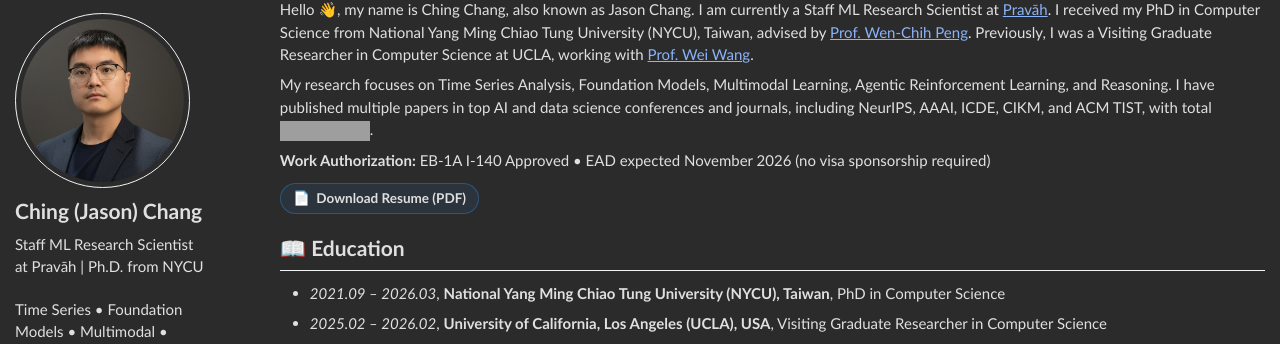
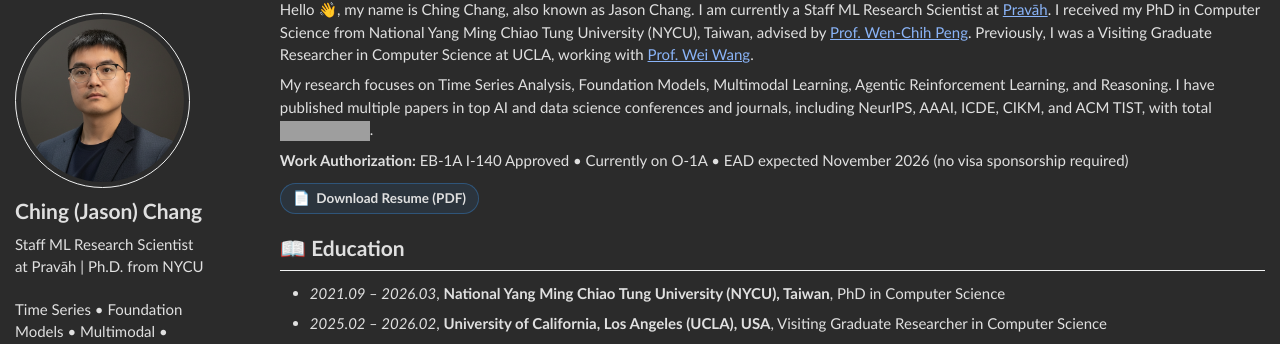
Before and after one commit to blacksnail789521/blacksnail789521.github.io, a Jekyll site: the page built from _pages/about.md, in a window 1280 px wide and 900 px high. Shown: the part 78-422 px from the top of the window. Built offline with Jekyll 4.4.1, drawn with Linux system fonts in a browser that asks for light colours; grey boxes are pictures that could not be loaded.

Commit message:
Work auth: add back 'Currently on O-1A'; republish resume
Co-Authored-By: Claude Fable 5 <noreply@anthropic.com>

```diff
--- a/_pages/about.md
+++ b/_pages/about.md
@@ -22,7 +22,7 @@ Hello 👋, my name is Ching Chang, also known as Jason Chang. I am currently a
 My research focuses on Time Series Analysis, Foundation Models, Multimodal Learning, Agentic Reinforcement Learning, and Reasoning. I have published multiple papers in top AI and data science conferences and journals, including NeurIPS, AAAI, ICDE, CIKM, and ACM TIST, with total
 <a href='https://scholar.google.com/citations?user=OXCVj48AAAAJ'><img src="https://img.shields.io/endpoint?url={{ url | url_encode }}&logo=Google%20Scholar&labelColor=f6f6f6&color=9cf&style=flat&label=google citations"></a>.
 
-**Work Authorization:** EB-1A I-140 Approved • EAD expected November 2026 (no visa sponsorship required)
+**Work Authorization:** EB-1A I-140 Approved • Currently on O-1A • EAD expected November 2026 (no visa sponsorship required)
 
 <p style="margin-top: 0.8em;">
   <a class="resume-btn" href="/resume/Ching%20Chang_Resume.pdf" target="_blank" rel="noopener">📄&nbsp; Download Resume (PDF)</a>
```
Also changed, not shown: 1 other file.
